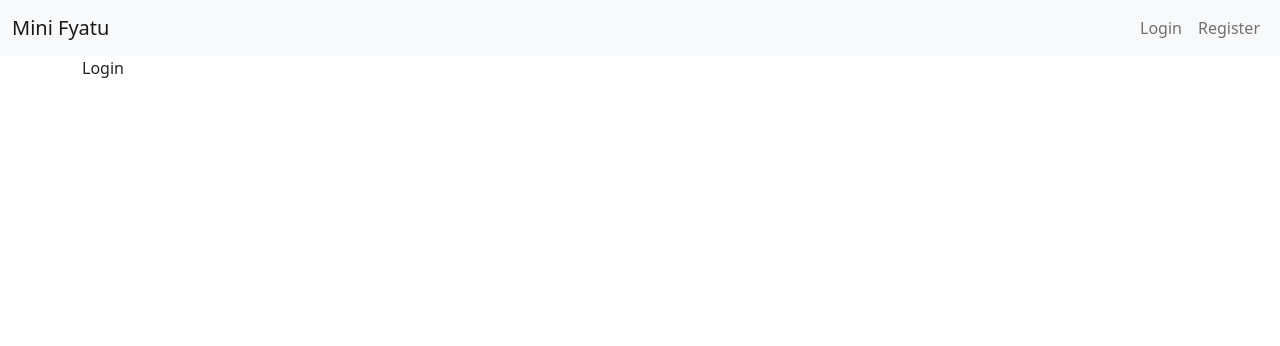
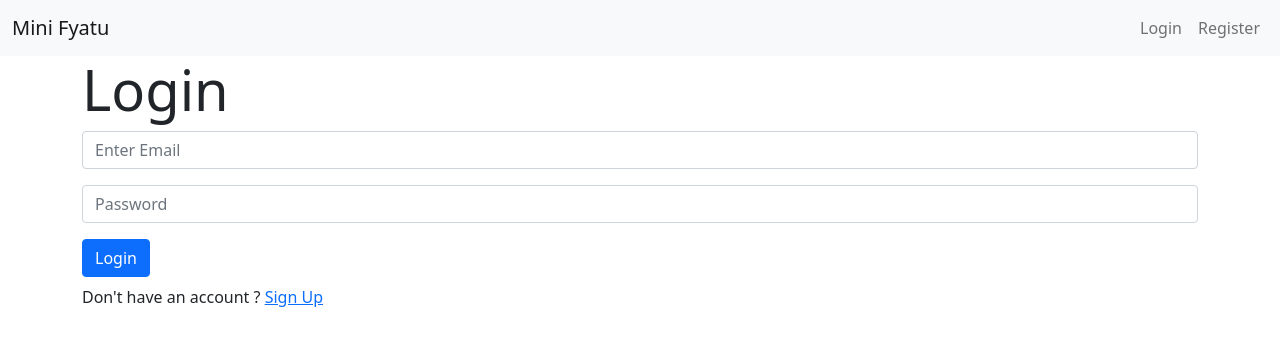
Before and after one commit to josumung999/fyatu-mini, a React (Create React App) app in the folder client/: page /login in a window 1280 px wide. Shown: the top 346 px of the page. Built offline with nearby package versions, Linux system fonts and the light colour scheme.

Commit message:
Building the Login component and fixing some css issues

```diff
--- a/client/public/index.html
+++ b/client/public/index.html
@@ -10,6 +10,7 @@
       content="Web site created using create-react-app"
     />
     <link rel="apple-touch-icon" href="%PUBLIC_URL%/logo192.png" />
+    <script src="https://kit.fontawesome.com/b812dd2494.js" crossorigin="anonymous"></script>
     <!--
       manifest.json provides metadata used when your web app is installed on a
       user's mobile device or desktop. See https://developers.google.com/web/fundamentals/web-app-manifest/
--- a/client/src/App.css
+++ b/client/src/App.css
@@ -1,5 +1,5 @@
 .landing {
-  height: calc(100vh - 50px);
+  height: calc(100vh - 56.5px);
   width: 100%;
   overflow: hidden;
 }
--- a/client/src/components/auth/Login.jsx
+++ b/client/src/components/auth/Login.jsx
@@ -1,9 +1,59 @@
+import { Fragment, useState } from 'react';
+import { Link } from "react-router-dom";
+
 const Login = () => {
+  const [formData, setFormData] = useState({
+    email: '',
+    password: ''
+  });
+
+  const {email, password} = formData;
+
+  const onChange = e => setFormData({ ...formData, [e.target.name]: e.target.value })
+
+  const onSubmit =  async e => {
+    e.preventDefault();
+    console.log('SUCCESS');
+  }
+
+
   return (
-    <div className="container">
-      Login
-    </div>
+    <Fragment>
+      <div className="container">
+        <h1 className="display-4"> Login</h1>
+        <form onSubmit={e => onSubmit(e)} >
+          <div className="form-group mb-3">
+            <input
+              type="email"
+              className="form-control"
+              placeholder="Enter Email"
+              name="email"
+              value={email}
+              onChange={e => onChange(e)}
+              required
+            />
+          </div>
+          <div className="form-group mb-3">
+            <input
+              type="password"
+              className="form-control"
+              placeholder="Password"
+              name="password"
+              value={password}
+              onChange={e => onChange(e)}
+              required
+            />
+          </div>
+          <input
+            type="submit"
+            className="btn btn-primary"
+            value="Login"
+          />
+        </form>
+        <p className="my-2">Don't have an account ? <Link to="/register">Sign Up</Link> </p>
+      </div>
+    </Fragment>
   )
 }
 
-export default Login
+export default Login;
--- a/client/src/components/auth/Register.jsx
+++ b/client/src/components/auth/Register.jsx
@@ -1,6 +1,5 @@
 import { Fragment, useState } from 'react';
 import { Link } from "react-router-dom";
-import axios from 'axios';
 
 const Register = () => {
   const [formData, setFormData] = useState({
@@ -19,26 +18,7 @@ const Register = () => {
     if(password !== password2) {
       window.alert("Passwords do not match")
     } else {
-      const newUser = {
-        name,
-        email,
-        password
-      }
-
-      try {
-        const config = {
-          headers: {
-            'Content-Type': 'application/json'
-          }
-        }
-
-        const body = JSON.stringify(newUser);
-
-        const res = await axios.post('/api/users', body, config);
-        console.log(res.data);
-      } catch(err) {
-        console.error(err.response.data)
-      }
+      console.log("SUCCESS");
     }
   }
 
@@ -46,7 +26,7 @@ const Register = () => {
   return (
     <Fragment>
       <div className="container">
-        <h1 className="display-4">Register</h1>
+        <h1 className="display-4"> Register</h1>
         <form onSubmit={e => onSubmit(e)} >
           <div className="form-group mb-3">
               <input
--- a/client/src/components/layout/Header.jsx
+++ b/client/src/components/layout/Header.jsx
@@ -8,9 +8,9 @@ const Header = () => {
         <div className="container   d-flex flex-column align-items-center justify-content-center">
           <h1 className="x-large">Mini Fyatu</h1>
           <p className="text-center">Lorem ipsum dolor sit amet consectetur, adipisicing elit. Adipisci error in blanditiis eum numquam vero necessitatibus accusamus. Quae enim ipsam eius doloribus? Voluptatibus quis cum ipsam veniam expedita praesentium corporis!</p>
-          <div className="buttons">
-            <Link to="/register" className=" btn btn-primary">Sign Up</Link>
-            <Link to="/login" className="btn btn-primary">Login</Link>
+          <div className="d-flex flex-wrap">
+            <Link to="/register" className="mx-3 btn btn-primary">Sign Up</Link>
+            <Link to="/login" className="btn btn-info">Login</Link>
           </div>
         </div>
       </div>
```
